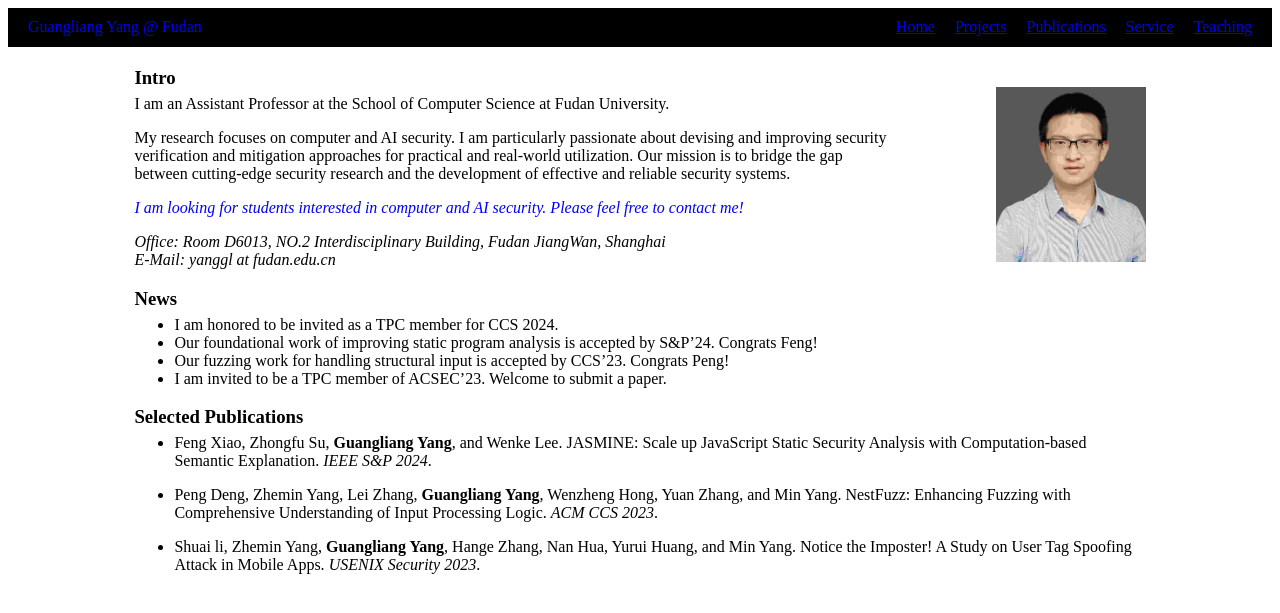
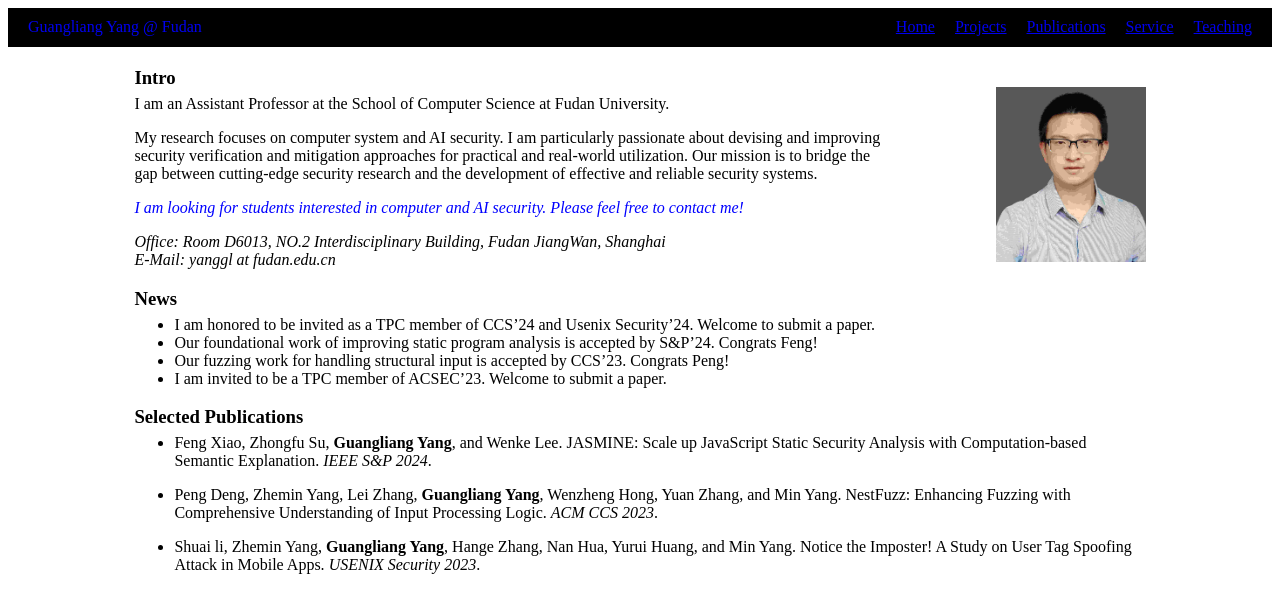
Before and after one commit to yang-guangliang/yang-guangliang.github.io, a Jekyll site: the page built from index.md, in a window 1280 px wide. Shown: the top 613 px of the page. Built offline with Jekyll 4.4.1, drawn with Linux system fonts in a browser that asks for light colours.

Commit message:
Update index.md

```diff
--- a/index.md
+++ b/index.md
@@ -10,7 +10,7 @@ title: home
 
 I am an Assistant Professor at the School of Computer Science at Fudan University.
 
-My research focuses on computer and AI security. I am particularly passionate about devising and improving security verification and mitigation approaches for practical and real-world utilization. Our mission is to bridge the gap between cutting-edge security research and the development of effective and reliable security systems.
+My research focuses on computer system and AI security. I am particularly passionate about devising and improving security verification and mitigation approaches for practical and real-world utilization. Our mission is to bridge the gap between cutting-edge security research and the development of effective and reliable security systems.
 
 <span style="color:blue">*I am looking for students interested in computer and AI security. Please feel free to contact me!*</span>
 
@@ -20,7 +20,7 @@ My research focuses on computer and AI security. I am particularly passionate ab
 
 
 ### News
-- I am honored to be invited as a TPC member for CCS 2024.
+- I am honored to be invited as a TPC member of CCS'24 and Usenix Security'24. Welcome to submit a paper.
 - Our foundational work of improving static program analysis is accepted by S&P'24. Congrats Feng!
 - Our fuzzing work for handling structural input is accepted by CCS'23. Congrats Peng!
 - I am invited to be a TPC member of ACSEC'23. Welcome to submit a paper.
```
